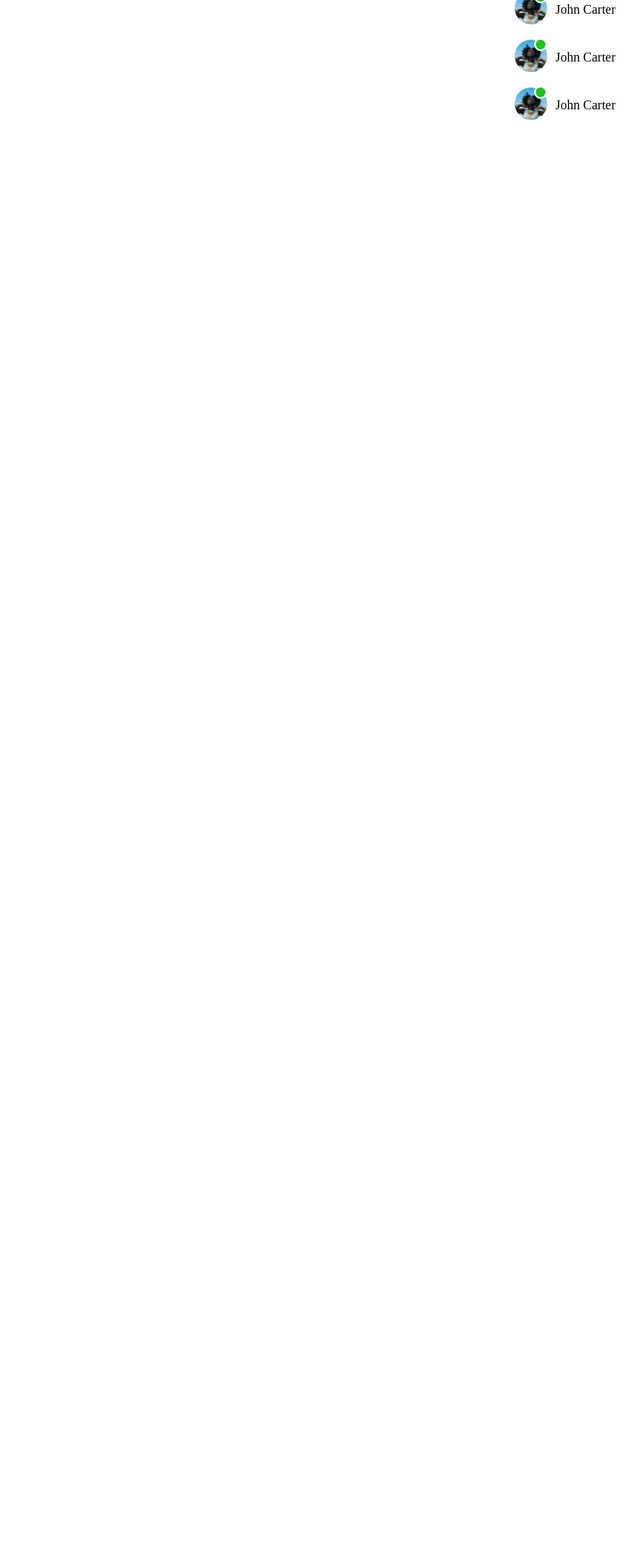
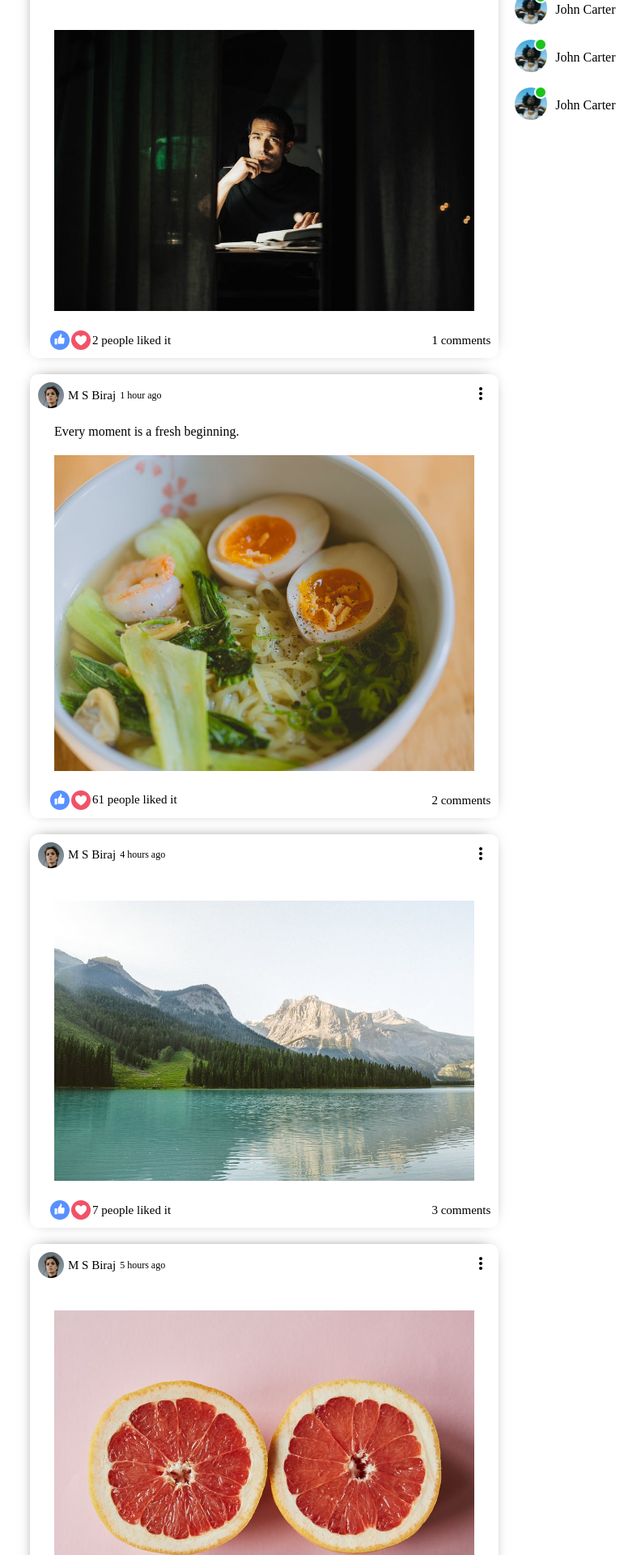
Before and after one commit to mintusarker/social-app, a React (Create React App) app: page / in a window 1280 px wide. Shown: the part 880-2800 px from the top of the page at 81% size, without its empty margins (307-1099 px from the left). Before the commit the page ends 1055 px from the top, so only its background shows below. Built offline with nearby package versions, Linux system fonts and the light colour scheme.

Commit message:
front end

```diff
--- a/src/components/Feed/Feed.js
+++ b/src/components/Feed/Feed.js
@@ -1,18 +1,23 @@
-import React from 'react';
-import Post from '../post/Post';
-import Share from '../share/Share';
-import './Feed.css'
+import React from "react";
+import Post from "../post/Post";
+import Share from "../share/Share";
+import { Posts } from "../../dummyData";
+import "./Feed.css";
 
 const Feed = () => {
-    return (
-        <div className='feed'>
-            <div className="feedWarper">
-                <Share></Share>
-                <Post></Post>
-            </div>
+  return (
+    <div className="feed">
+      <div className="feedWarper">
+        <Share></Share>
 
-        </div>
-    );
+        {Posts.map((p) => (
+          <Post key={p.id} post={p}></Post>
+        ))}
+
+
+      </div>
+    </div>
+  );
 };
 
 export default Feed;
--- a/src/components/post/Post.js
+++ b/src/components/post/Post.js
@@ -2,7 +2,8 @@
 import React from "react";
 import "./Post.css";
 
-const Post = () => {
+const Post = ({ post }) => {
+  console.log(post);
   return (
     <div className="post">
       <div className="postWarper">
@@ -14,7 +15,7 @@
               alt=""
             />
             <span className="postUsername">M S Biraj</span>
-            <span className="postDate"> 10 minits ago</span>
+            <span className="postDate"> {post?.date}</span>
           </div>
 
           <div className="postTopRight">
@@ -23,18 +24,18 @@
         </div>
 
         <div className="postCenter">
-          <span className="postText">Hey! Its my first post</span>
-          <img className="postImage" src="/assets/post/11.jpeg" alt="" />
+          <span className="postText"> {post?.desc} </span>
+          <img className="postImage" src={post?.photo} alt="" />
         </div>
 
         <div className="postBottom">
           <div className="postButtonLeft">
             <img className="likeIcon" src="/assets/like.png" alt="" />
             <img className="likeIcon" src="/assets/heart.png" alt="" />
-            <span className="likeCounter">32 people liked it</span>
+            <span className="likeCounter">{post?.like} people liked it</span>
           </div>
           <div className="postButtonRight">
-            <span className="PostComment">9 comments</span>
+            <span className="PostComment"> {post?.comment} comments</span>
           </div>
         </div>
       </div>
--- /dev/null
+++ b/src/dummyData.js
@@ -0,0 +1,139 @@
+export const Users = [
+    {
+      id:1,
+      profilePicture: "assets/person/1.jpeg",
+      username: "Safak Kocaoglu",
+    },
+    {
+      id:2,
+      profilePicture: "assets/person/2.jpeg",
+      username: "Janell Shrum",
+    },
+    {
+      id:3,
+      profilePicture: "assets/person/3.jpeg",
+      username: "Alex Durden",
+    },
+    {
+      id:4,
+      profilePicture: "assets/person/4.jpeg",
+      username: "Dora Hawks",
+    },
+    {
+      id:5,
+      profilePicture: "assets/person/5.jpeg",
+      username: "Thomas Holden",
+    },
+    {
+      id:6,
+      profilePicture: "assets/person/6.jpeg",
+      username: "Shirley Beauchamp",
+    },
+    {
+      id:7,
+      profilePicture: "assets/person/7.jpeg",
+      username: "Travis Bennett",
+    },
+    {
+      id:8,
+      profilePicture: "assets/person/8.jpeg",
+      username: "Kristen Thomas",
+    },
+    {
+      id:9,
+      profilePicture: "assets/person/9.jpeg",
+      username: "Gary Duty",
+    },
+    {
+      id:10,
+      profilePicture: "assets/person/10.jpeg",
+      username: "Safak Kocaoglu",
+    },
+  ];
+
+  export const Posts = [
+    {
+      id: 1,
+      desc: "Love For All, Hatred For None.",
+      photo: "assets/post/11.jpeg",
+      date: "5 mins ago",
+      userId: 1,
+      like: 32,
+      comment: 9,
+    },
+    {
+      id: 2,
+      photo: "assets/post/12.jpeg",
+      date: "15 mins ago",
+      userId: 2,
+      like: 2,
+      comment: 1,
+    },
+    {
+      id: 3,
+      desc: "Every moment is a fresh beginning.",
+      photo: "assets/post/13.jpeg",
+      date: "1 hour ago",
+      userId: 3,
+      like: 61,
+      comment: 2,
+    },
+    {
+      id: 4,
+      photo: "assets/post/14.jpeg",
+      date: "4 hours ago",
+      userId: 4,
+      like: 7,
+      comment: 3,
+    },
+    {
+      id: 5,
+      photo: "assets/post/15.jpeg",
+      date: "5 hours ago",
+      userId: 5,
+      like: 23,
+      comment: 5,
+    },
+    {
+      id: 6,
+      photo: "assets/post/16.jpeg",
+      date: "1 day ago",
+      userId: 6,
+      like: 44,
+      comment: 6,
+    },
+    {
+      id: 7,
+      desc: "Never regret anything that made you smile.",
+      photo: "assets/post/17.jpeg",
+      date: "2 days ago",
+      userId: 7,
+      like: 52,
+      comment: 3,
+    },
+    {
+      id: 8,
+      photo: "assets/post/18.jpeg",
+      date: "3 days ago",
+      userId: 8,
+      like: 15,
+      comment: 1,
+    },
+    {
+      id: 9,
+      desc: "Change the world by being yourself.",
+      photo: "assets/post/19.jpeg",
+      date: "5 days ago",
+      userId: 9,
+      like: 11,
+      comment: 2,
+    },
+    {
+      id: 10,
+      photo: "assets/post/20.jpeg",
+      date: "1 week ago",
+      userId: 10,
+      like: 104,
+      comment: 12,
+    },
+  ];
```
